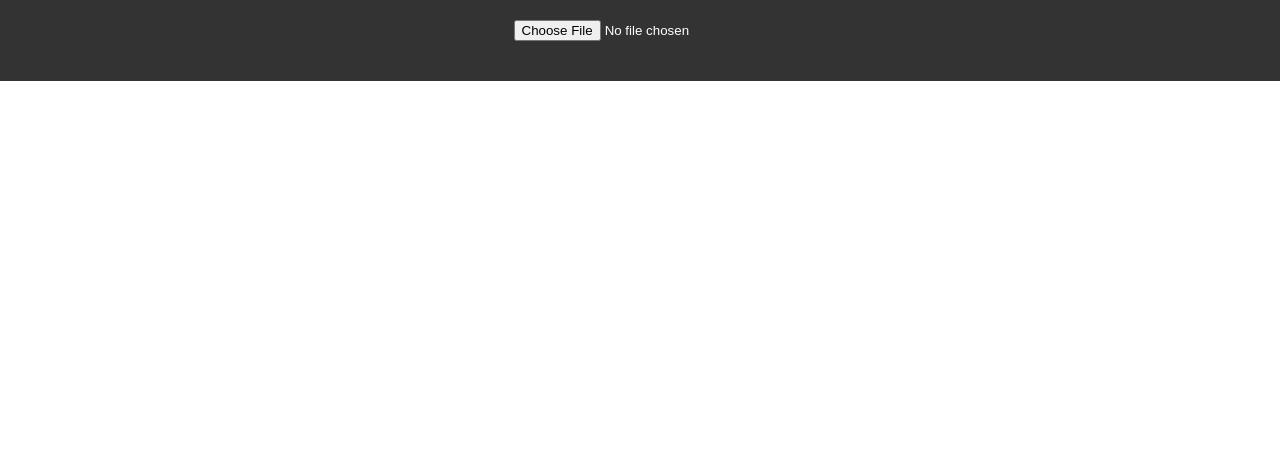
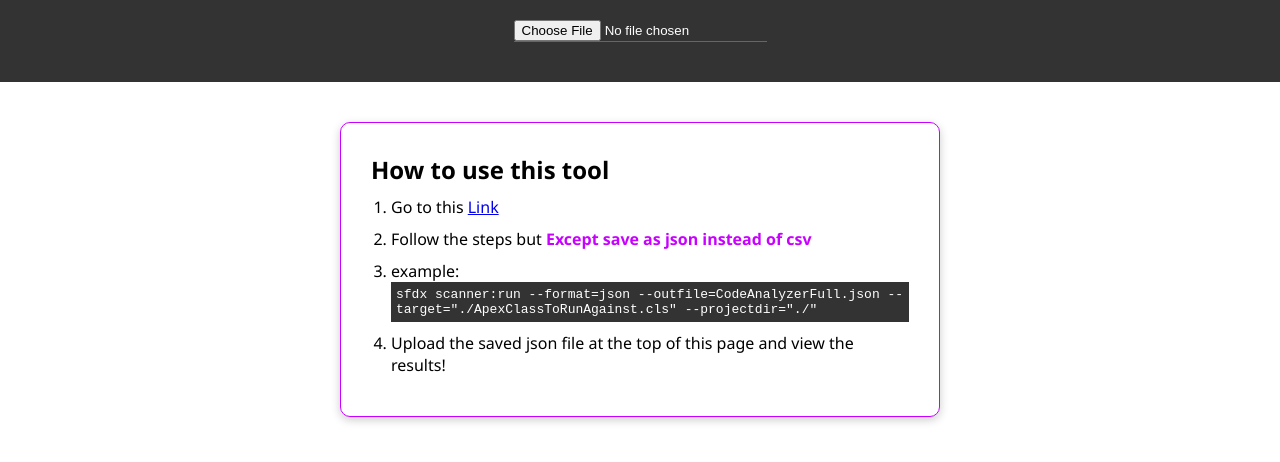
Before and after one commit to bfeldatwilio/sfdc-code-analyzer, a React (Create React App) app: page / in a window 1280 px wide. Shown: the top 462 px of the page. Built offline with nearby package versions, Linux system fonts and the light colour scheme.

Commit message:
Added help text

```diff
--- a/src/App.css
+++ b/src/App.css
@@ -6,6 +6,10 @@
 
 body {
   font-family: 'Segoe UI', Tahoma, Geneva, Verdana, sans-serif;
+}
+
+input[type="file"] {
+  border-bottom: solid 1px #666;
 }
 
 section.header {
@@ -72,3 +76,37 @@ tbody > tr > td {
 .message {
   width: 50%;
 }
+
+.help {
+  width: 600px;
+  border: solid 1px hsl(287, 100%, 50%);
+  margin: auto;
+  border-radius: 10px;
+  margin-top: 40px;
+  padding: 30px;
+  box-shadow: 0 3px 10px rgb(0 0 0 / 0.2);
+}
+
+.help > h2 {
+  margin-bottom: 10px;
+}
+
+.help > ol {
+  margin-left: 20px;
+}
+
+.help .emphasize {
+  font-weight: bold;
+  color: hsl(287, 100%, 50%);
+}
+
+.help > ol > li {
+  margin-bottom: 10px;
+}
+
+.code {
+  background: #333;
+  font-family: monospace;
+  color: white;
+  padding: 5px;
+}
--- a/src/App.js
+++ b/src/App.js
@@ -19,6 +19,7 @@ function App() {
 
     reader.onload = function() {
       const contents = JSON.parse(reader.result);
+      console.log(contents);
       setFileName(contents[0].fileName.split('/').pop());
       setCategories(createCategories(contents[0].violations));
     };
@@ -50,6 +51,8 @@ function App() {
         }
         </div>
       </section>
+      {fileName !== "Choose a File" &&
+      <div>
         <section className="categories">
           {categories.map((category, index) => {
               return (
@@ -86,6 +89,20 @@ function App() {
           }
         </section>
       </div>
+      }
+      {fileName === "Choose a File" &&
+      <section className="help">
+        <h2>How to use this tool</h2>
+        <ol>
+          <li>Go to this <a rel="noreferrer" href="https://developer.salesforce.com/docs/atlas.en-us.packagingGuide.meta/packagingGuide/security_review_code_analyzer_scan.htm" target="_blank">Link</a>
+          </li>
+          <li>Follow the steps but <span class="emphasize">Except save as json instead of csv</span></li>
+          <li>example: <div class="code">sfdx scanner:run --format=json --outfile=CodeAnalyzerFull.json --target="./ApexClassToRunAgainst.cls" --projectdir="./"</div></li>
+          <li>Upload the saved json file at the top of this page and view the results!</li>
+        </ol>
+      </section>
+      }
+    </div>
   );
 }
 
```
Lines whose indentation alone changed are shown as unchanged.
